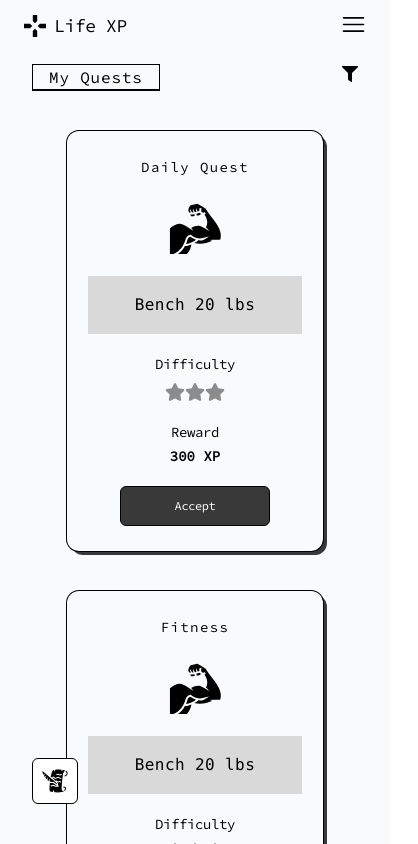
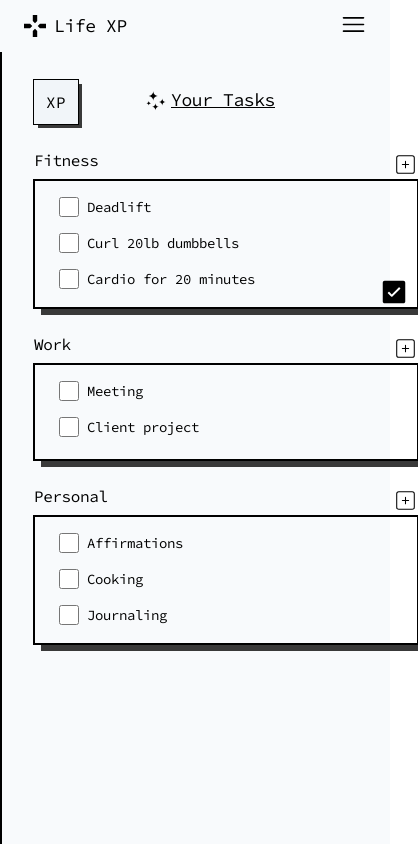
Before and after one commit to LifeXPOnline/LifeXP, a React (Vite) app: page / in a window 390 px wide. Shown: the top 844 px of the page, 418 px wide, since content can reach past the window. Built offline with nearby package versions, Linux system fonts and the light colour scheme.

Commit message:
home screen changes

```diff
--- a/src/App.tsx
+++ b/src/App.tsx
@@ -8,10 +8,10 @@ function App() {
   return (
     <div className=" bg-slate-50 font-source-code-pro tracking-tight">
       <Navbar />
-      <div className="hidden">
+      <div className="block">
         <Home />
       </div>
-      <div className="block">
+      <div className="hidden">
         <Quests />
       </div>
       <div className="hidden">
--- a/src/Components/CheckinPage/Moodcard.tsx
+++ b/src/Components/CheckinPage/Moodcard.tsx
@@ -1,12 +1,13 @@
 interface MoodcardProps  {
     Mood: React.ReactElement
+    Title: string
 }
-const Moodcard: React.FC<MoodcardProps>  = ({Mood}) => {
+const Moodcard: React.FC<MoodcardProps>  = ({Mood, Title}) => {
     return(
         <div className=" flex flex-col items-center w-28 h-44
                     rounded-md border-[1.2px] border-black shadow-sharp-md">
             <h1 className="mt-1 mb-2">
-                Happy
+                {Title}
             </h1>
 
             {Mood}
--- a/src/Components/Homepage/Home.tsx
+++ b/src/Components/Homepage/Home.tsx
@@ -1,9 +1,11 @@
 import Tasks from "./Tasks";
+import Trackers from "./Trackers";
 
 const Home = ()=> {
     return(
         <div className="md:flex md:justify-center">
-            <div className="md:border-[1.2px] md:border-black md:w-[99%] md:mt-20">
+            <div className=" md:border-black md:w-[99%] md:mt-20 flex flex-row space-x-8">
+                <Trackers />
                 <Tasks />
             </div>
         </div>
--- a/src/Components/Homepage/Tasks.tsx
+++ b/src/Components/Homepage/Tasks.tsx
@@ -6,10 +6,10 @@ import { IoIosCheckbox } from "react-icons/io";
 
 const Tasks = () => {
     return (
-        <div className="flex flex-col items-center h-screen  space-y-6">
+        <div className="flex flex-col md:border md:border-black md:w-5/6 items-center h-screen  space-y-6">
 
             <div className="flex flex-row mt-20 items-center justify-between w-96">
-                <div className="ml-0 flex items-center justify-center h-11 w-11 border-1
+                <div className="ml-0 md:hidden flex items-center justify-center h-11 w-11 border-1
                                 bg-slate-100 border-black shadow-sharp-sm cursor-pointer
                                 hover:translate-y-[-5px] transition-transform duration-200">
                     <h1 className="tracking-wide ">XP</h1>
@@ -25,9 +25,10 @@ const Tasks = () => {
 
             {/* Fitness */}
             <div className=" ">
-                <div className="flex justify-between"><h1 className="text-normal mb-2">Fitness</h1> <button><CiSquarePlus size={25} className="icon-hover"/></button>
+                <div className="flex justify-between">
+                    <h1 className="text-normal mb-2">Fitness</h1> <button><CiSquarePlus size={25} className="icon-hover"/></button>
 </div>
-                <div className="flex justify-between w-96 h-32 border custom-gray border-black shadow-sharp hover:translate-y-[-5px] transition-transform duration-200 cursor-pointer" >
+                <div className="flex justify-between w-96 md:w-[828px] h-32 border custom-gray border-black shadow-sharp hover:translate-y-[-5px] transition-transform duration-200 cursor-pointer" >
                     <div className="ml-6 mt-4 space-y-4">
                         <form className="flex items-center">
                             <input type="checkbox" name="category" id="fitness" className="custom-checkbox form-radio h-5 w-5 rounded-none text-gray-600" />
@@ -55,7 +56,7 @@ const Tasks = () => {
                     <h1 className="text-normal mb-2">Work</h1>
                     <button><CiSquarePlus size={25} className="icon-hover"/></button>
                 </div>
-                <div className="w-96 h-24 border custom-gray border-black shadow-sharp hover:translate-y-[-5px] transition-transform duration-200 cursor-pointer">
+                <div className="w-96 md:w-[828px] h-24 border custom-gray border-black shadow-sharp hover:translate-y-[-5px] transition-transform duration-200 cursor-pointer">
                     <div className="ml-6 mt-4 space-y-4">
                         <form className="flex items-center">
                             <input type="checkbox" name="category" id="fitness" className="custom-checkbox form-radio h-5 w-5 text-gray-600" />
@@ -76,7 +77,7 @@ const Tasks = () => {
                     <h1 className="text-normal mb-2">Personal</h1>
                     <button><CiSquarePlus size={25} className="icon-hover"/></button>
                 </div>
-                <div className="w-96 h-32 border custom-gray border-black shadow-sharp hover:translate-y-[-5px] transition-transform duration-200 cursor-pointer">
+                <div className="w-96 md:w-[828px] h-32 border custom-gray border-black shadow-sharp hover:translate-y-[-5px] transition-transform duration-200 cursor-pointer">
                     <div className="ml-6 mt-4 space-y-4">
                         <form className="flex items-center">
                             <input type="checkbox" name="category" id="fitness" className="custom-checkbox form-radio h-5 w-5 text-gray-600" />
--- /dev/null
+++ b/src/Components/Homepage/Trackers.tsx
@@ -0,0 +1,8 @@
+const Trackers = () => {
+    return (
+        <div className="w-96 border border-black">
+
+        </div>
+    )
+}
+export default Trackers
--- a/src/Components/Navbar.tsx
+++ b/src/Components/Navbar.tsx
@@ -41,14 +41,14 @@ const Navbar = () =>{
 
             <ul className='hidden md:flex flex-row  space-x-9'>
                 <li className='flex items-center cursor-pointer'>
-                    <div className='flex flex-row icon-hover2 justify-center items-center space-x-2 border-[1.5px] py-1 border-black shadow-sharp-sm rounded-3xl w-28'>
+                    <div className='flex flex-row icon-hover2 justify-center items-center space-x-1 border-[1.5px] py-1 border-black shadow-sharp-sm rounded-3xl w-28'>
                         <MdHome size = {30}/>
                         <span className='tracking-wide'>
                             Home
                         </span>
                     </div>
                 </li>
-                <li className='flex items-center icon-hover2 space-x-3 cursor-pointer'>
+                <li className='flex items-center icon-hover2 space-x-2 cursor-pointer'>
                     <GiScrollUnfurled size = {24}/>
                     <span>
                         Quests
--- a/src/index.css
+++ b/src/index.css
@@ -58,7 +58,7 @@
 
    /* For WebKit (Chrome, Safari) */
 ::-webkit-scrollbar {
-  width: 10px;  /* Width of the vertical scrollbar */
+  width: 5px;  /* Width of the vertical scrollbar */
 }
 
 ::-webkit-scrollbar-thumb {
```
